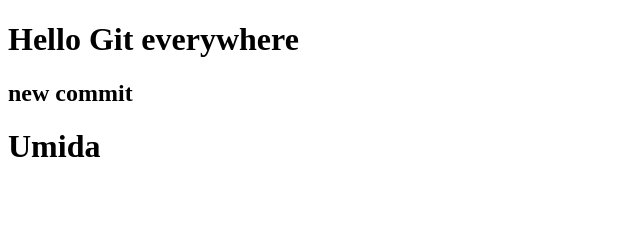
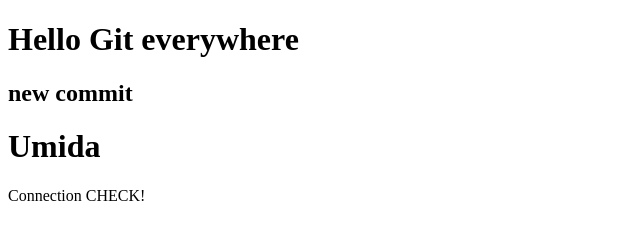
Before and after one commit to Platon0102/e-commerce, a plain HTML site: page Index.html in a window 1280 px wide. Shown: the whole page, without its empty margins (0-640 px from the left). Drawn offline with Linux system fonts and the light colour scheme.

Commit message:
checking connection

```diff
--- a/Index.html
+++ b/Index.html
@@ -10,5 +10,7 @@
     <h1>Hello Git everywhere</h1>
     <h2>new commit</h2>
     <h1>Umida</h1>
+    <p>Connection CHECK!</p>
+
 </body>
 </html>
```
